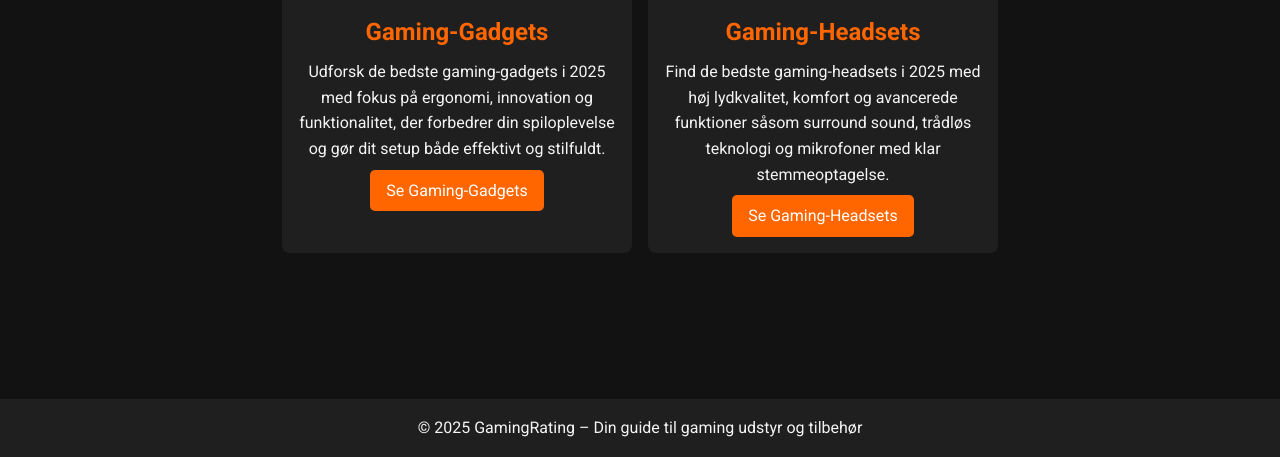
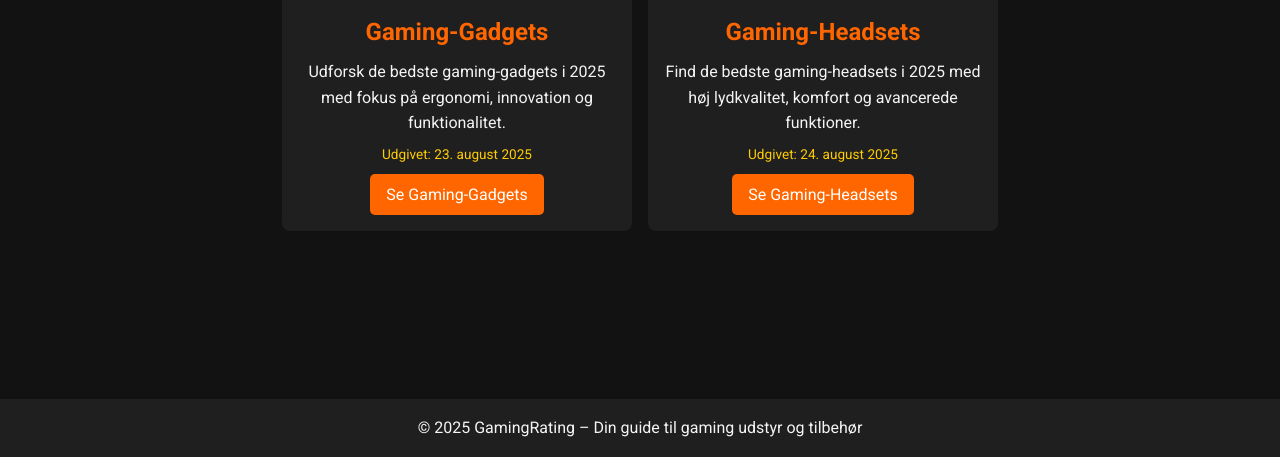
Before and after one commit to BjerregaardGG/GamingRating, a plain HTML site: page index.html in a window 1280 px wide. Shown: the part 343-800 px from the top of the page. Drawn offline with Linux system fonts and the light colour scheme.

Commit message:
Styling med udgivelsesdato

```diff
--- a/css/stylesheet.css
+++ b/css/stylesheet.css
@@ -138,3 +138,15 @@ footer {
         gap: 10px;
     }
 }
+
+/* Meta info: udgivelsesdato og rating */
+.card .meta {
+    font-size: 0.85rem;
+    color: #ffcc00; /* gylden farve for ratings */
+    margin-bottom: 0.5rem;
+}
+
+.card .meta .rating {
+    font-weight: bold;
+    color: #ff6600; /* fremhævet rating */
+}
--- a/index.html
+++ b/index.html
@@ -34,19 +34,25 @@
 <main>
     <div class="container">
         <section class="card-section">
+
+            <!-- Gaming Gadgets -->
             <article class="card" itemscope itemtype="https://schema.org/Product">
                 <img src="images/Skærmbillede%202025-08-23%20kl.%2000.53.45.png" alt="Gaming-Gadgets 2025" class="gadgets-article" itemprop="image">
                 <h2 itemprop="name">Gaming-Gadgets</h2>
-                <p itemprop="description">Udforsk de bedste gaming-gadgets i 2025 med fokus på ergonomi, innovation og funktionalitet, der forbedrer din spiloplevelse og gør dit setup både effektivt og stilfuldt.</p>
+                <p itemprop="description">Udforsk de bedste gaming-gadgets i 2025 med fokus på ergonomi, innovation og funktionalitet.</p>
+                <p class="meta">Udgivet: <time datetime="2025-08-23">23. august 2025</time></p>
                 <a href="accessories.html" class="btn" rel="nofollow" target="_blank">Se Gaming-Gadgets</a>
             </article>
 
+            <!-- Gaming Headsets -->
             <article class="card" itemscope itemtype="https://schema.org/Product">
                 <img src="images/FreeVector-Shiny-Headphones.jpg" alt="Gaming-Headsets 2025" class="gadgets-article" itemprop="image">
                 <h2 itemprop="name">Gaming-Headsets</h2>
-                <p itemprop="description">Find de bedste gaming-headsets i 2025 med høj lydkvalitet, komfort og avancerede funktioner såsom surround sound, trådløs teknologi og mikrofoner med klar stemmeoptagelse.</p>
+                <p itemprop="description">Find de bedste gaming-headsets i 2025 med høj lydkvalitet, komfort og avancerede funktioner.</p>
+                <p class="meta">Udgivet: <time datetime="2025-08-24">24. august 2025</time></p>
                 <a href="headsets.html" class="btn" rel="nofollow" target="_blank">Se Gaming-Headsets</a>
             </article>
+
         </section>
     </div>
 </main>
```
